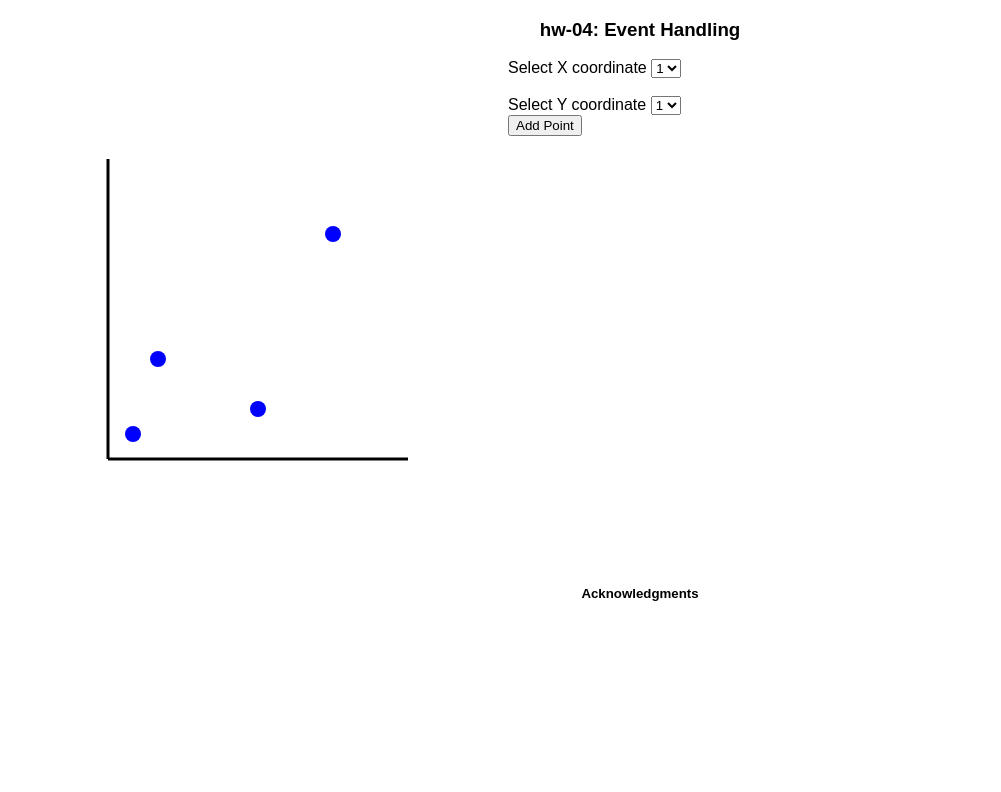
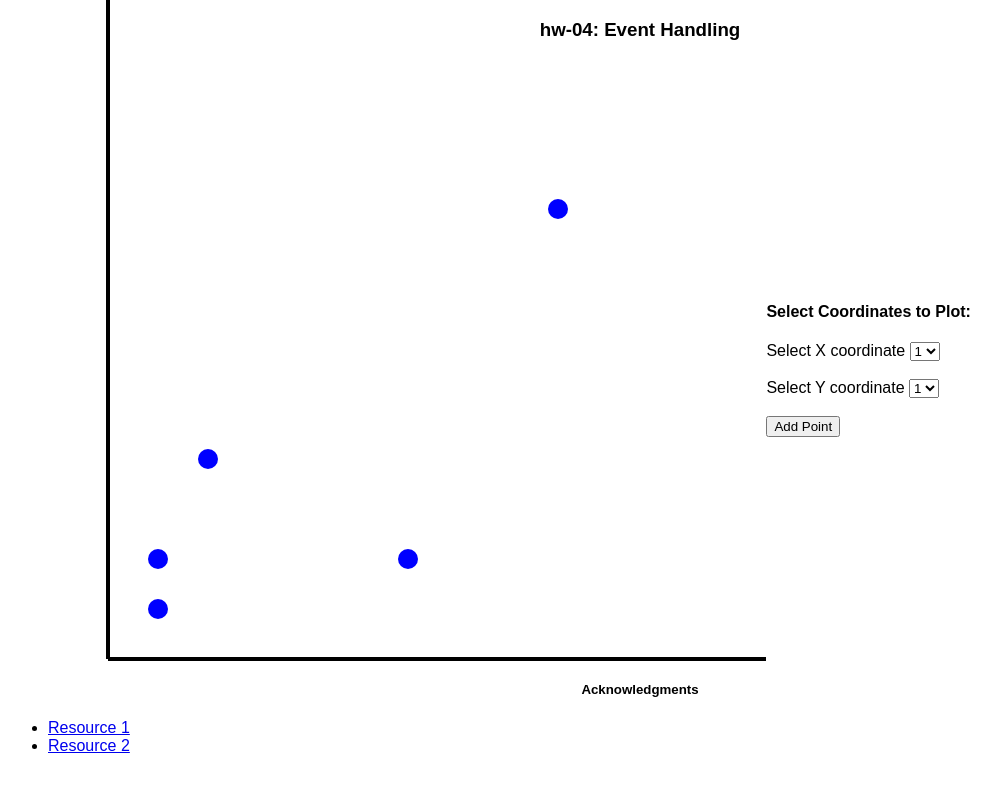
Before and after one commit to DS4200-S23-Class/hw-04-hoyler-krolik-hw4, a plain HTML site: page index.html in a window 1280 px wide. Both pictures are taken after a click on the button "Add Point". Shown: the whole page, without its empty margins (0-1001 px from the left). Drawn offline with Linux system fonts and the light colour scheme.

Commit message:
pushed for porportions of chart

```diff
--- a/index.html
+++ b/index.html
@@ -13,15 +13,15 @@
 
     <div class="events">
 
-        <div>
+        <div id="scatter">
 
-            <svg id="chart" height="500" width="500">
-                <line x1="100" y1="100" x2="100" y2="400"/>
-                <line x1="100" y1="400" x2="400" y2="400"/>
-                <circle cx="125" cy="375" r="8"></circle>
-                <circle cx="150" cy="300" r="8"></circle>
-                <circle cx="250" cy="350" r="8"></circle>
-                <circle cx="325" cy="175" r="8"></circle>
+            <svg id="chart" height="1000" width="1000">
+                <line x1="100" y1="100" x2="100" y2="800"/>
+                <line x1="100" y1="800" x2="900" y2="800"/>
+                <circle cx="150" cy="700" r="10"></circle>
+                <circle cx="200" cy="600" r="10"></circle>
+                <circle cx="400" cy="700" r="10"></circle>
+                <circle cx="550" cy="350" r="10"></circle>
 
             </svg>
 
@@ -29,8 +29,8 @@
         </div>
 
 
-        <div>
-
+        <div id="selection">
+            <h4>Select Coordinates to Plot:</h4>
             <form >
                 <label> Select X coordinate </label>
                 <select id="x-cord">
@@ -60,7 +60,7 @@
                 <option value = "9"> 9 </option>
                 </select>
             </form>
-
+            <br>
             <button type="button" id="addPt">Add Point</button>
 
 
@@ -75,6 +75,15 @@
 
     <div>
         <h5>Acknowledgments</h5>
+        <div>
+            <ul>
+                <li><a href="https://www.w3schools.com/graphics/svg_intro.asp">Resource 1</a></li>
+                <li><a href="https://learn-the-web.algonquindesign.ca/topics/advanced-svg/">Resource 2</a></li>
+
+
+            </ul>
+
+        </div>
 
     </div>
 
--- a/main.js
+++ b/main.js
@@ -26,19 +26,19 @@ for (i=0; i < pt_list.length; i++) {
 
 function PtAdd() {
 
-    let x_cord = (document.getElementById("x-cord").value) * 25 + 100;
-    let y_cord = 400 - ((document.getElementById("y-cord").value) * 25);
+    let x_cord = (document.getElementById("x-cord").value) * 50 + 100;
+    let y_cord = 800 - ((document.getElementById("y-cord").value) * 50);
 
 
     let svg = document.getElementById('chart');
 
-    circle = document.createElement('circle');
+    let circle = document.createElementNS("http://www.w3.org/2000/svg", 'circle');
 
     circle.addEventListener("click", PtClick);
 
     circle.setAttribute('cx', x_cord);
     circle.setAttribute('cy', y_cord);
-    circle.setAttribute('r', 8);
+    circle.setAttribute('r', 10);
 
     svg.append(circle);
 }
--- a/style.css
+++ b/style.css
@@ -13,13 +13,32 @@ h5 {
 .events {
 
     display: flex;
+    justify-content: center;
+    height: 75vh;
+
+}
+
+
+#scatter {
+
+    width: 60%;
+    align-self: center;
+    display: flex;
+    justify-content: center;
+}
+
+#selection {
+
+    width: 40%;
+    align-self: center;
 }
 
 
 line {
 
     stroke: black;
-    stroke-width: 3;
+    stroke-width: 4;
+    justify-content: center;
 
 }
 
@@ -35,5 +54,5 @@ circle:hover {
 .red {
 
     stroke: red;
-    stroke-width: 2;
+    stroke-width: 3;
 }
```
